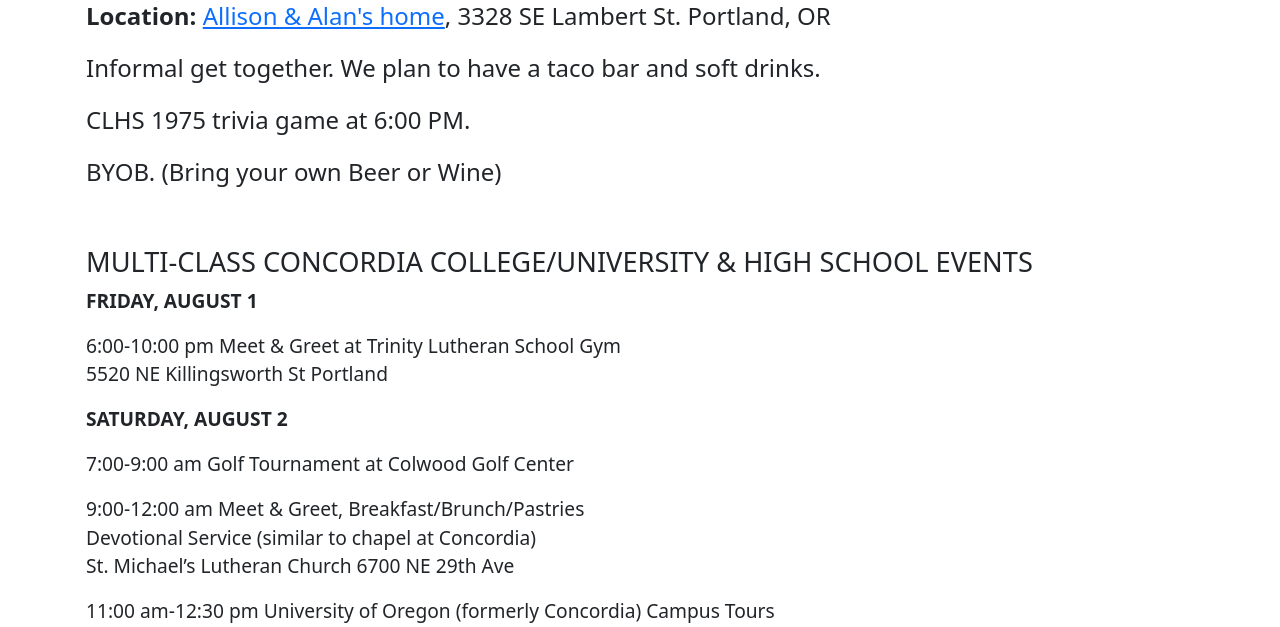
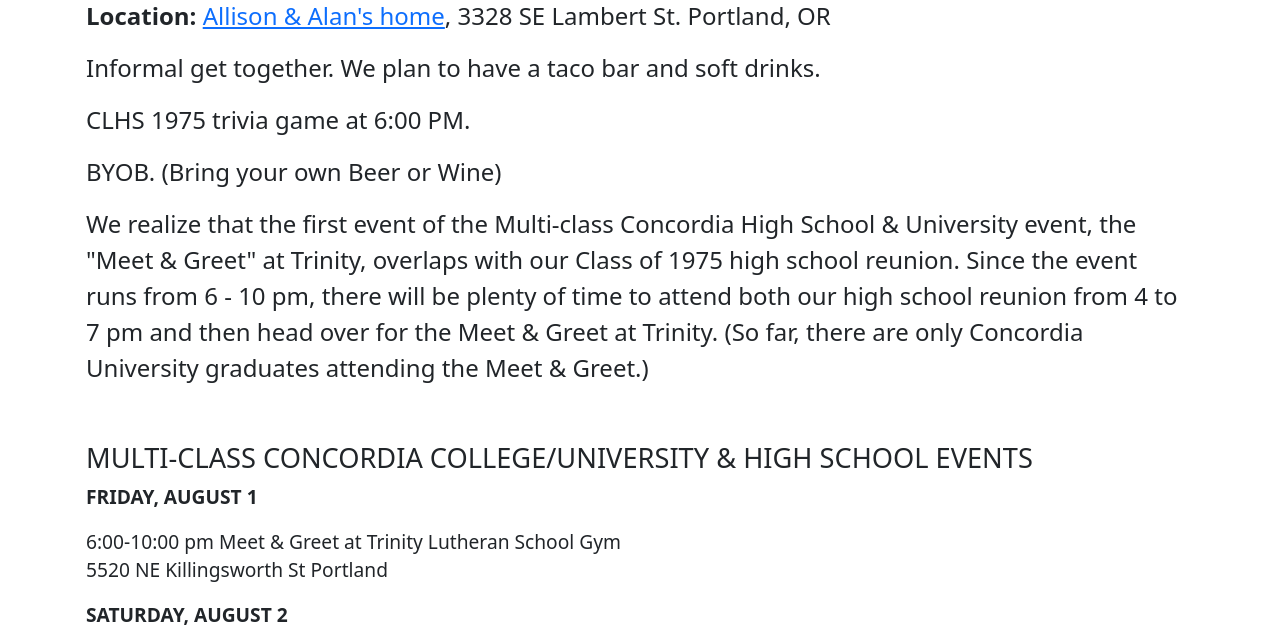
Before and after one commit to pdxalz/annie_server, a Python web app: template templates/index.html in a window 1280 px wide. Shown: the part 689-1316 px from the top of the page. Run offline with Jinja, Linux system fonts and the light colour scheme; the template is opened without the code that fills it, so the values that code supplies are empty.

Commit message:
note on overlap

```diff
--- a/templates/index.html
+++ b/templates/index.html
@@ -23,13 +23,19 @@
   <div class="p-3 mb-2 bg-white text-dark rounded-3 d-inline-block">
     <p style="font-size: 1.5em;"><strong>Date:</strong> FRIDAY, AUGUST 1, 2025</p>
     <p style="font-size: 1.5em;"><strong>Time:</strong> 4:00 PM - 7:00 PM</p>
-    <p style="font-size: 1.5em;"><strong>Location:</strong> <a href="https://www.google.com/maps/place/3328+SE+Lambert+St,+Portland,+OR+97202" target="_blank">Allison & Alan's home</a>, 3328 SE Lambert St. Portland, OR
+    <p style="font-size: 1.5em;"><strong>Location:</strong> <a
+        href="https://www.google.com/maps/place/3328+SE+Lambert+St,+Portland,+OR+97202" target="_blank">Allison & Alan's
+        home</a>, 3328 SE Lambert St. Portland, OR
     </p>
 
     <p style="font-size: 1.5em;">Informal get together. We plan to have a taco bar and soft drinks. </p>
     <p style="font-size: 1.5em;">CLHS 1975 trivia game at 6:00 PM.</p>
     <p style="font-size: 1.5em;">BYOB. (Bring your own Beer or Wine)</p>
-    <p style="font-size: 1.5em;"></p>
+    <p style="font-size: 1.5em;">We realize that the first event of the Multi-class Concordia High School & University
+      event, the "Meet & Greet" at Trinity, overlaps with our Class of 1975 high school reunion.
+      Since the event runs from 6 - 10 pm, there will be plenty of time to attend both our high school reunion
+      from 4 to 7 pm and then head over for the Meet & Greet at Trinity.
+      (So far, there are only Concordia University graduates attending the Meet & Greet.)</p>
   </div>
 </div>
 
```
